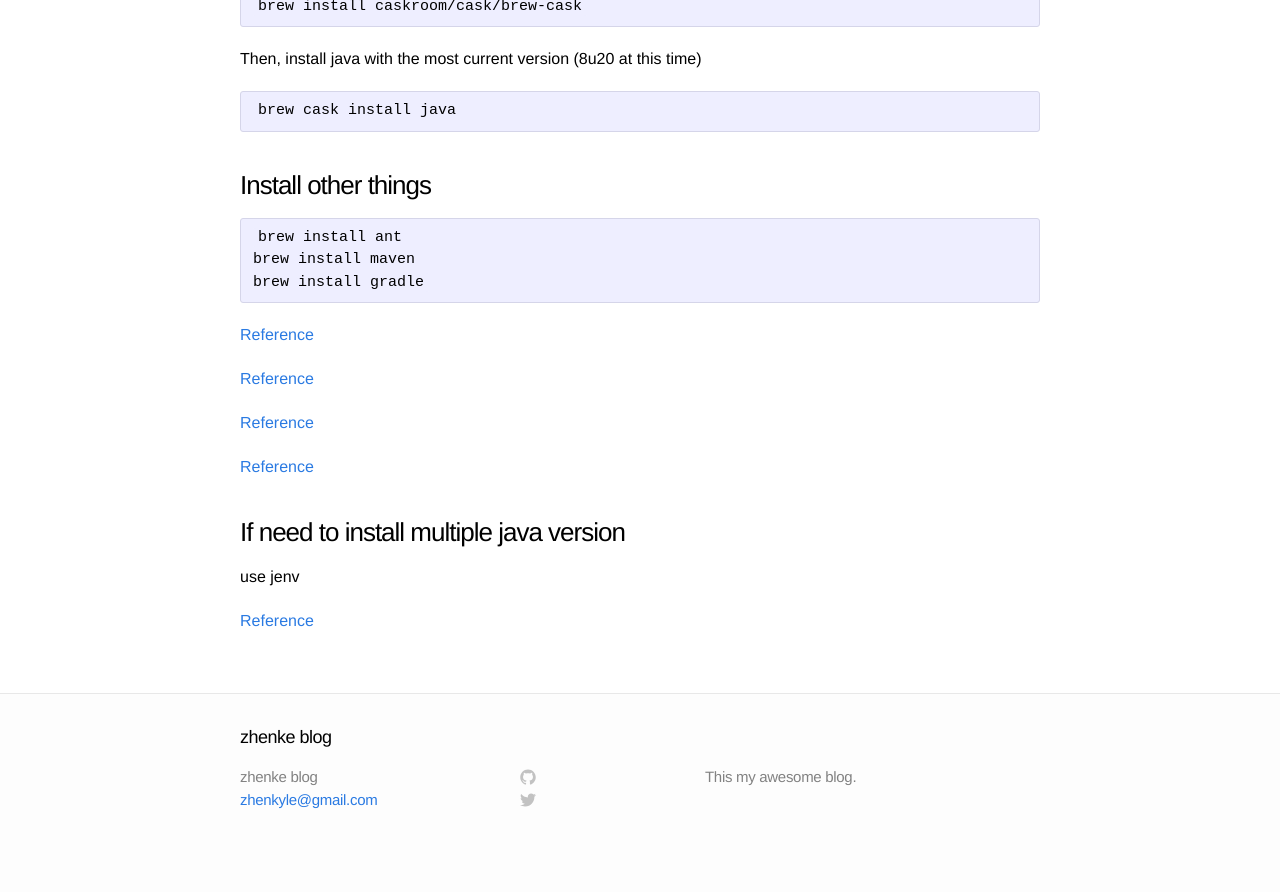
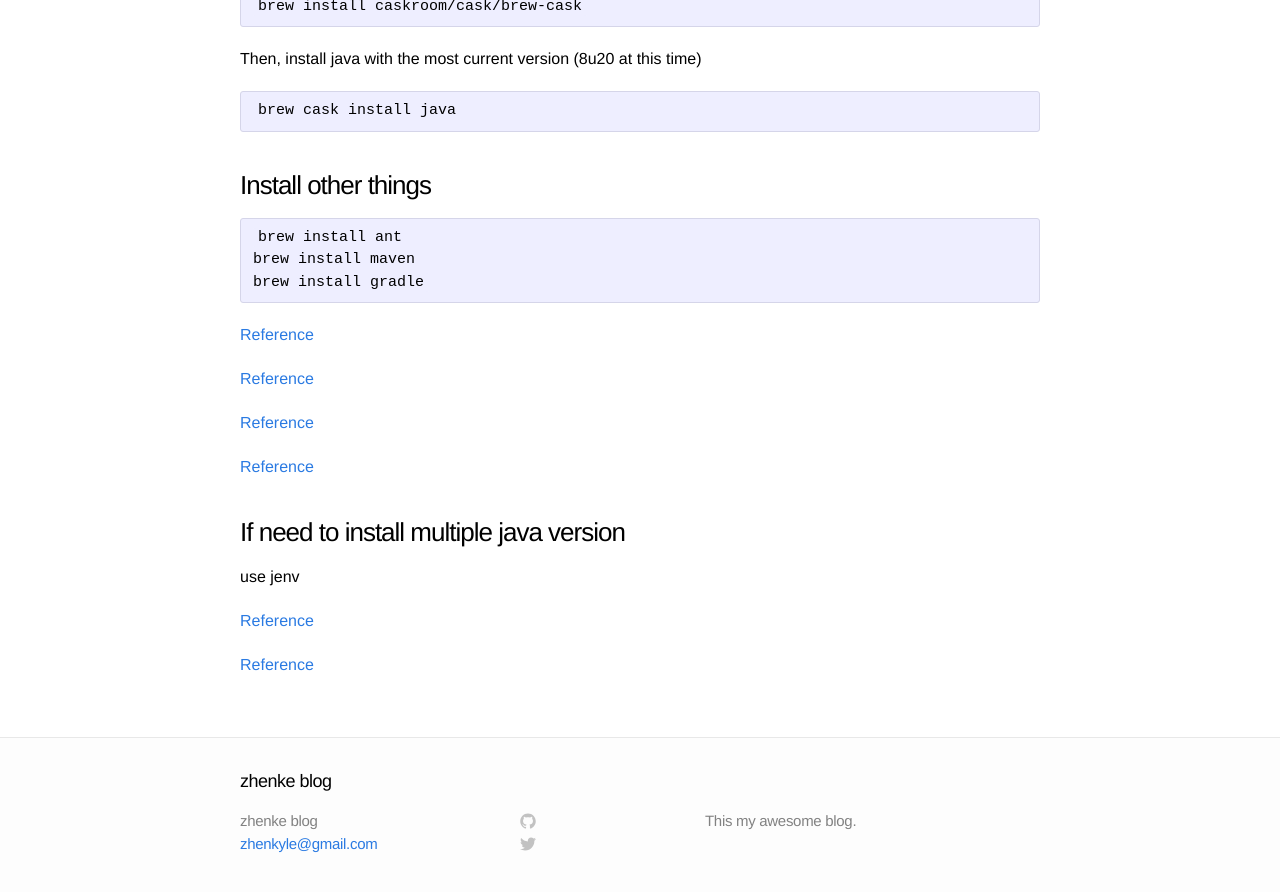
Before and after one commit to zhenkyle/myblog, a Jekyll site: the page built from src/_posts/2014-8-31-install-java-development-enviroment-on-osx-mavervicks.markdown, in a window 1280 px wide and 900 px high, scrolled down 958 px. Shown: the top 892 px of the window. Built offline with Jekyll 4.4.1, drawn with Linux system fonts in a browser that asks for light colours; before the commit the page ends 1814 px from its top, so only the background shows below that.

Commit message:
Update 2014-8-31-install-java-development-enviroment-on-osx-mavervicks.markdown

```diff
--- a/src/_posts/2014-8-31-install-java-development-enviroment-on-osx-mavervicks.markdown
+++ b/src/_posts/2014-8-31-install-java-development-enviroment-on-osx-mavervicks.markdown
@@ -60,3 +60,5 @@ brew install gradle
 use jenv
 
 [Reference](http://hanxue-it.blogspot.com/2014/05/installing-java-8-managing-multiple.html)
+
+[Reference](http://meng6.net/pages/computing/installing_and_configuring/installing_and_configuring_java_on_mac/#.VAK7r7ySymN)
```
